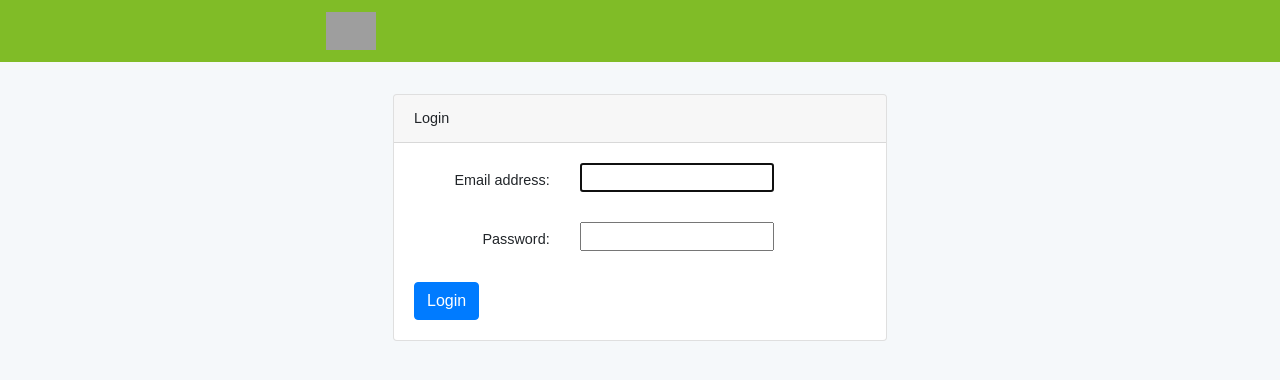
After one commit to InnopolisSport/SWP_sport_back, a Django app: page /accounts/login/ in a window 1280 px wide. The commit adds this page. Shown: the top 380 px of the page. Run offline with Django 3.2, Linux system fonts and the light colour scheme; parts of the project's set-up code (start-up, migrations or seed data) failed here and were passed over; some libraries are stand-ins or nearby versions; grey boxes are pictures that could not be loaded.

Commit message:
login form

```diff
--- a/adminpage/adminpage/urls.py
+++ b/adminpage/adminpage/urls.py
@@ -42,7 +42,8 @@ urlpatterns = [
         path('', include('django_prometheus.urls')),
         path('admin/', sport_admin_site.urls),
         path('telegram-bot-admin/', telegram_bot_admin_site.urls),
-        path('oauth2/', include('django_auth_adfs.urls')),
+        # path('oauth2/', include('django_auth_adfs.urls')),
+        path('accounts/', include('django.contrib.auth.urls')),
 
         path("api/", include("api.urls")),
         path("bot/", include("bot.urls")),
--- a/adminpage/sport/templates/base.html
+++ b/adminpage/sport/templates/base.html
@@ -23,9 +23,7 @@
     <div>
         {% if user.is_authenticated %}
             <a class="head" href="/profile">{{ user.first_name }} {{ user.last_name }}</a>
-            <a href="{% url 'django_auth_adfs:logout' %}" class="btn btn-outline-light" id="logout-btn">Log out</a>
-        {% else %}
-            <a href="{% url 'django_auth_adfs:login' %}" class="btn btn-outline-light">Log in</a>
+            <a href="{% url 'logout' %}" class="btn btn-outline-light" id="logout-btn">Log out</a>
         {% endif %}
     </div>
 </header>
--- a/adminpage/sport/views/login.py
+++ b/adminpage/sport/views/login.py
@@ -9,4 +9,4 @@ def login_redirect(request):
     if request.user.is_authenticated:
         return redirect(settings.LOGIN_REDIRECT_URL)
     else:
-        return redirect('django_auth_adfs:login')
+        return redirect('login')
--- /dev/null
+++ b/adminpage/templates/registration/login.html
@@ -0,0 +1,129 @@
+{% extends "base.html" %}
+{% load static %}
+
+{% block extrahead %}
+    <link rel="stylesheet" href="https://cdnjs.cloudflare.com/ajax/libs/font-awesome/4.7.0/css/font-awesome.min.css">
+    <link rel="stylesheet" href="https://cdnjs.cloudflare.com/ajax/libs/jqueryui/1.12.1/jquery-ui.min.css">
+    <link rel="stylesheet" href="https://cdnjs.cloudflare.com/ajax/libs/twitter-bootstrap/4.4.0/css/bootstrap.min.css">
+    <link rel="stylesheet" href="https://cdnjs.cloudflare.com/ajax/libs/fullcalendar/4.2.0/core/main.min.css">
+    <link rel="stylesheet" href="https://cdnjs.cloudflare.com/ajax/libs/fullcalendar/4.2.0/daygrid/main.min.css">
+    <link rel="stylesheet" href="https://cdnjs.cloudflare.com/ajax/libs/fullcalendar/4.2.0/timegrid/main.min.css">
+    <link rel="stylesheet" href="https://cdnjs.cloudflare.com/ajax/libs/fullcalendar/4.2.0/list/main.min.css">
+    <link rel="stylesheet" href="https://cdnjs.cloudflare.com/ajax/libs/toastr.js/2.1.4/toastr.min.css">
+    <link rel="stylesheet" href="{% static "sport/css/bootstrap-tourist.css" %}?v={{JS_VERSION}}">
+    <link rel="stylesheet" href="{% static "sport/css/profile.css" %}?v={{JS_VERSION}}">
+
+    <script src="https://cdnjs.cloudflare.com/ajax/libs/jquery/1.12.4/jquery.min.js"></script>
+    <script src="https://cdnjs.cloudflare.com/ajax/libs/jqueryui/1.12.1/jquery-ui.min.js"></script>
+    <script src="https://cdnjs.cloudflare.com/ajax/libs/popper.js/1.16.1/umd/popper.min.js"></script>
+    <script src="https://cdnjs.cloudflare.com/ajax/libs/twitter-bootstrap/4.4.0/js/bootstrap.min.js"></script>
+    <script src="https://cdnjs.cloudflare.com/ajax/libs/fullcalendar/4.2.0/core/main.min.js"></script>
+    <script src="https://cdnjs.cloudflare.com/ajax/libs/fullcalendar/4.2.0/daygrid/main.min.js"></script>
+    <script src="https://cdnjs.cloudflare.com/ajax/libs/fullcalendar/4.2.0/timegrid/main.min.js"></script>
+    <script src="https://cdnjs.cloudflare.com/ajax/libs/fullcalendar/4.2.0/list/main.min.js"></script>
+    <script src="https://cdnjs.cloudflare.com/ajax/libs/toastr.js/2.1.4/toastr.min.js"></script>
+    <script src="{% static "sport/js/csv.min.js" %}?v={{JS_VERSION}}"></script>
+    <script src="{% static "sport/js/bootstrap-tourist.js" %}?v={{JS_VERSION}}"></script>
+    <script src="{% static "sport/js/modules/networking.mjs" %}?v={{JS_VERSION}}"></script>
+    <script src="{% static "sport/js/profile.js" %}?v={{JS_VERSION}}"></script>
+    <script src="{% static "sport/js/modules/enrollment.mjs" %}?v={{JS_VERSION}}"></script>
+    <script src="{% static "sport/js/modules/calendar.mjs" %}?v={{JS_VERSION}}"></script>
+    <script src="{% static "sport/js/modules/modals.mjs" %}?v={{JS_VERSION}}"></script>
+    <script src="{% static "sport/js/modules/tour.mjs" %}?v={{JS_VERSION}}"></script>
+    <script src="{% static "sport/js/self_sport_reference.js" %}?v={{JS_VERSION}}"></script>
+    <script src="{% static "sport/js/swipeCalendar.min.js" %}?v={{JS_VERSION}}"></script>
+    <style>
+        body{
+            margin: 0;
+            font-size: .9rem;
+            font-weight: 400;
+            line-height: 1.6;
+            color: #212529;
+            text-align: left;
+            background-color: #f5f8fa;
+        }
+
+        .navbar-laravel
+        {
+            box-shadow: 0 2px 4px rgba(0,0,0,.04);
+        }
+
+        .navbar-brand , .nav-link, .my-form, .login-form
+        {
+            font-family: Raleway, sans-serif;
+        }
+
+        .my-form
+        {
+            padding-top: 1.5rem;
+            padding-bottom: 1.5rem;
+        }
+
+        .my-form .row
+        {
+            margin-left: 0;
+            margin-right: 0;
+        }
+
+        .login-form
+        {
+            padding-top: 1.5rem;
+            padding-bottom: 1.5rem;
+        }
+
+        .login-form .row
+        {
+            margin-left: 0;
+            margin-right: 0;
+        }
+    </style>
+{% endblock %}
+
+{% block content %}
+
+<main class="login-form">
+    <div class="cotainer">
+        <div class="row justify-content-center">
+            <div class="col-md-8">
+                <div class="card">
+                    <div class="card-header">Login</div>
+                    <div class="card-body">
+                        {% if form.errors %}
+                        <p>Your username and password didn't match. Please try again.</p>
+                        {% endif %}
+                        {% if next %}
+                            {% if user.is_authenticated %}
+                            <p>Your account doesn't have access to this page. To proceed,
+                            please login with an account that has access.</p>
+                            {% else %}
+                            <p>Please login to see this page.</p>
+                            {% endif %}
+                        {% endif %}
+                        <form method="post" action="{% url 'login' %}">
+                            {% csrf_token %}
+                            <div class="form-group row">
+                                <label for="email_address" class="col-md-4 col-form-label text-md-right">{{ form.username.label_tag }}</label>
+                                <div class="col-md-6">
+                                    {{ form.username }}
+                                </div>
+                            </div>
+                            <div class="form-group row">
+                                <label for="password" class="col-md-4 col-form-label text-md-right">{{ form.password.label_tag }}</label>
+                                <div class="col-md-6">
+                                    {{ form.password }}
+                                </div>
+                            </div>
+                            <button type="submit" class="btn btn-primary">
+                                    Login
+                                </button>
+                            <input type="hidden" name="next" value="{{ next }}">
+                        </form>
+                </div>
+            </div>
+        </div>
+    </div>
+    </div>
+
+</main>
+
+{% endblock %}
```
